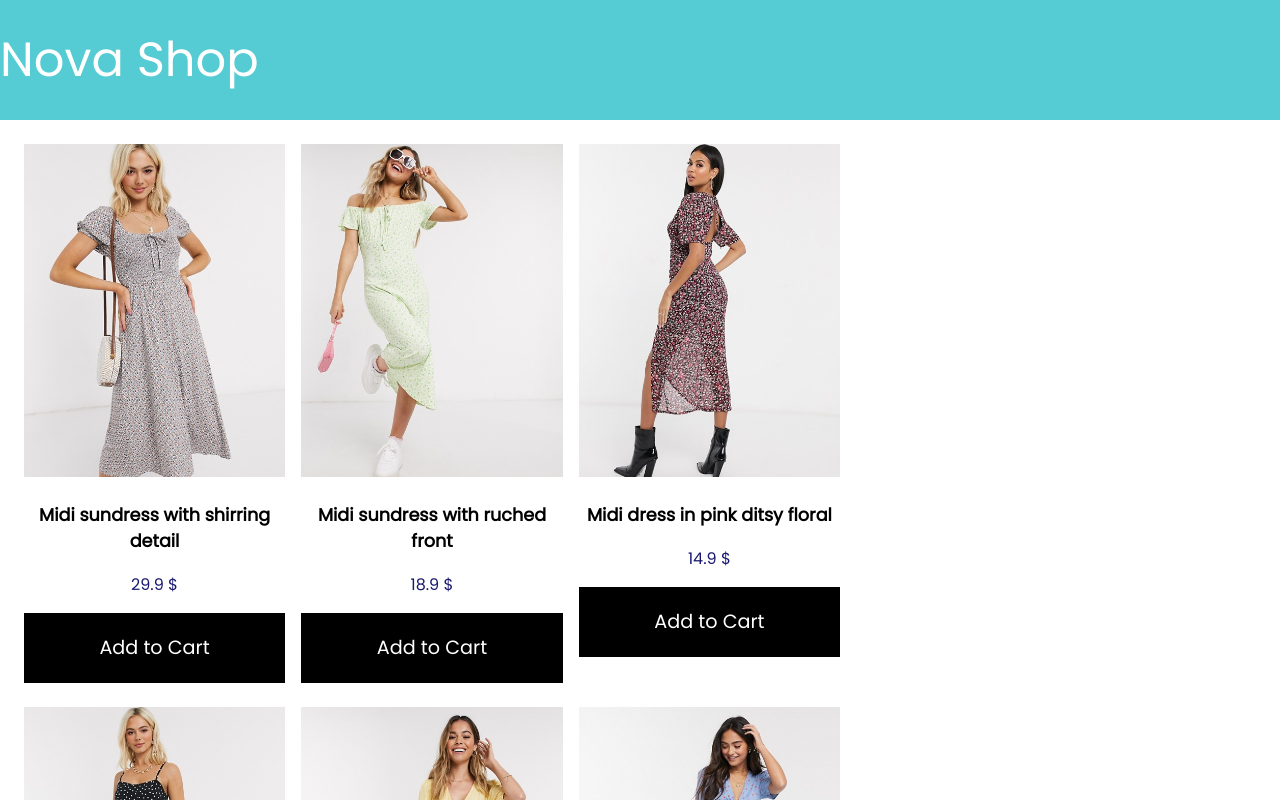
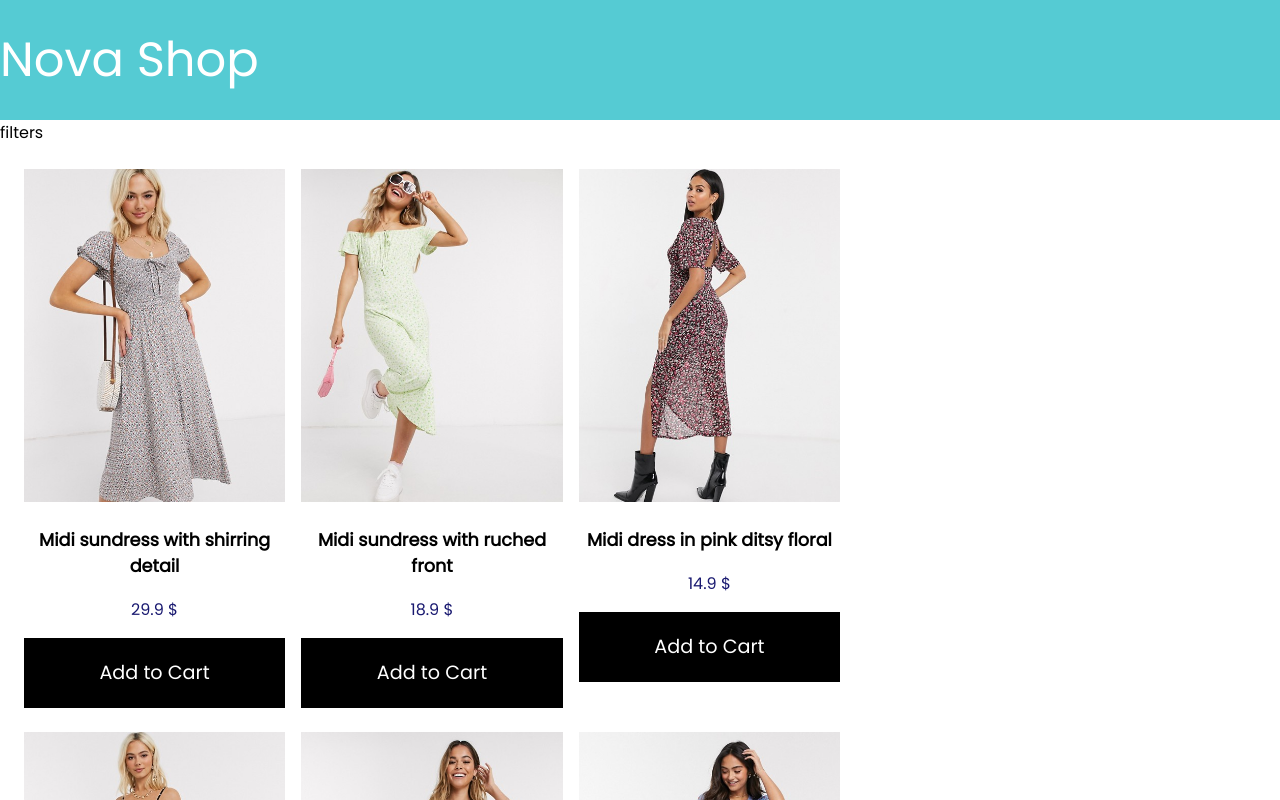
Before and after one commit to erfan93na/nova-shop, a React (Create React App) app: page / in a window 1280 px wide. Shown: the top 800 px of the page. Built offline with nearby package versions, Linux system fonts and the light colour scheme.

Commit message:
new branch

```diff
--- a/src/App.js
+++ b/src/App.js
@@ -2,6 +2,7 @@
 import './Styles/style.scss';
 import data from "./data";
 import Products from "./Components/Products";
+import Filters from "./Components/Filters";
 
 
 class App extends React.Component {
@@ -17,7 +18,9 @@
                       <a href="#">Nova Shop</a>
                 </header>
                 <main><div className="content">
-                    <div className="main"><Products products={this.state.products}/></div>
+                    <div className="main">
+                        <Filters/>
+                        <Products products={this.state.products}/></div>
                     <div className="sidebar"></div>
                 </div>
                 </main>
--- /dev/null
+++ b/src/Components/Filters.js
@@ -0,0 +1,13 @@
+import React, {Component} from 'react';
+
+class Filters extends Component {
+    render() {
+        return (
+            <div>
+               filters
+            </div>
+        );
+    }
+}
+
+export default Filters;
```
